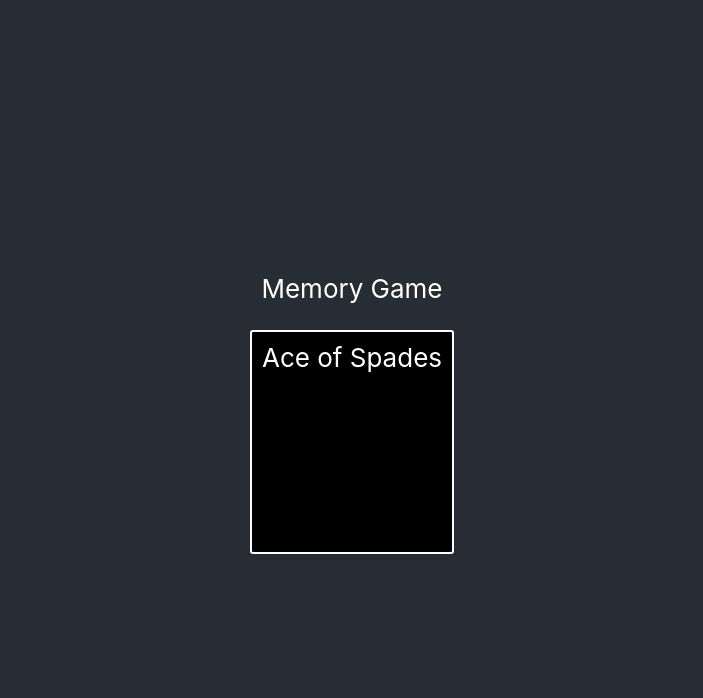
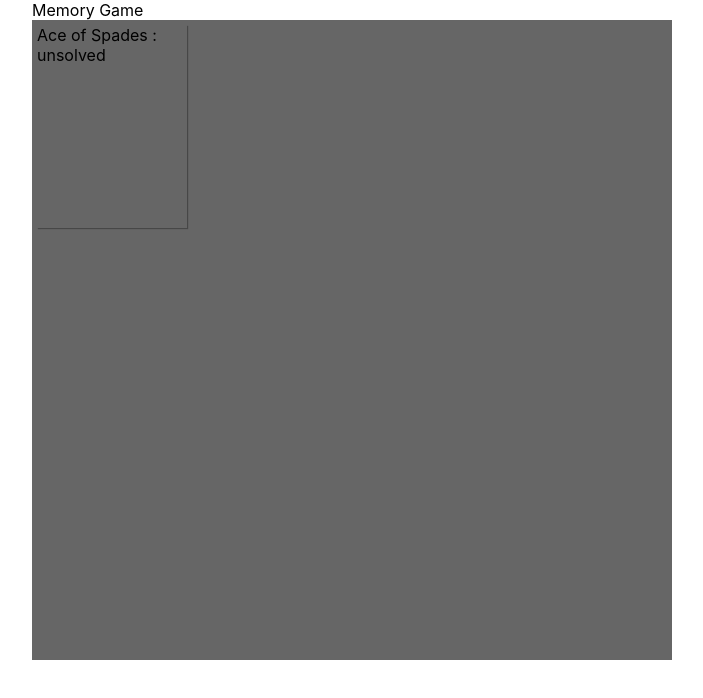
Before and after one commit to Moemonty/memory-game, a React (Create React App) app: page / in a window 1280 px wide. Shown: the top 698 px of the page, without its empty margins (288-991 px from the left). Built offline with nearby package versions, Linux system fonts and the light colour scheme.

Commit message:
updated css with flex

```diff
--- a/src/App.css
+++ b/src/App.css
@@ -1,32 +1,9 @@
-.App {
-  text-align: center;
+/*App.css*/
+
+body {
+  width: 640px;
+  height: 640px;
+  margin: auto;
+  display: flex;
+  flex-wrap: wrap;
 }
-
-.App-logo {
-  animation: App-logo-spin infinite 20s linear;
-  height: 40vmin;
-}
-
-.App-header {
-  background-color: #282c34;
-  min-height: 100vh;
-  display: flex;
-  flex-direction: column;
-  align-items: center;
-  justify-content: center;
-  font-size: calc(10px + 2vmin);
-  color: white;
-}
-
-.App-link {
-  color: #61dafb;
-}
-
-@keyframes App-logo-spin {
-  from {
-    transform: rotate(0deg);
-  }
-  to {
-    transform: rotate(360deg);
-  }
-}
--- a/src/App.js
+++ b/src/App.js
@@ -1,6 +1,5 @@
 import React, { Component } from 'react';
-import logo from './logo.svg';
-import CardGridContainer from './containers/CardGridContainer';
+import CardGridContainer from './container/CardGridContainer';
 import './App.css';
 
 class App extends Component {
--- /dev/null
+++ b/src/container/CardGridContainer.css
@@ -0,0 +1,26 @@
+#card-grid {
+  background: #666;
+  width: 640px;
+  height: 640px;
+  margin: auto;
+  display: flex;
+  flex-wrap: wrap;
+}
+
+.card {
+  width: calc(25% - 10px);
+  height: calc(33.333% - 10px);
+  margin: 5px;
+  position: relative;
+  box-shadow: 1px 1px 1px rgba(0,0,0,.3);
+}
+
+.card--front-face,
+.card--back-face {
+  width: 100%;
+  height: 100%;
+  padding: 20px;
+  position: absolute;
+  border-radius: 5px;
+  background: #1C7CCC;
+}
--- a/src/containers/CardGridContainer.js
+++ b/src/container/CardGridContainer.js
@@ -1,21 +1,18 @@
 // CardGridContainer.js
 import React, { Component } from 'react';
-
-const cardStyle = {
-  border: 'solid 2px #fff',
-  borderRadius: '3px',
-  background: '#000',
-  color: '#fff',
-  minHeight: 200,
-  padding: '10px'
-};
+import './CardGridContainer.css';
 
 class CardGridContainer extends Component {
+  constructor(props) {
+    super(props);
+    this.state = { status: 'unsolved'}
+  }
+
   render() {
     return (
       <div id="card-grid">
-        <div className="card" style={cardStyle}>
-          Ace of Spades
+        <div className="card">
+          Ace of Spades : { this.state.status }
         </div>
       </div>
     );
--- a/src/index.css
+++ b/src/index.css
@@ -1,6 +1,15 @@
+
+* {
+  padding: 0;
+  margin: 0;
+  box-sizing: border-box;
+}
+
 body {
-  margin: 0;
-  padding: 0;
+
+  height: 100vh;
+  display: flex;
+
   font-family: -apple-system, BlinkMacSystemFont, "Segoe UI", "Roboto", "Oxygen",
     "Ubuntu", "Cantarell", "Fira Sans", "Droid Sans", "Helvetica Neue",
     sans-serif;
```
Also changed, not shown: 1 other file (tests, documents, lock files or other folders).
